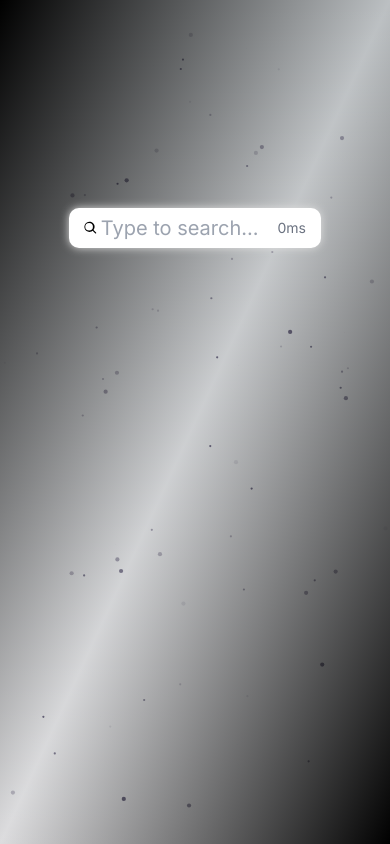
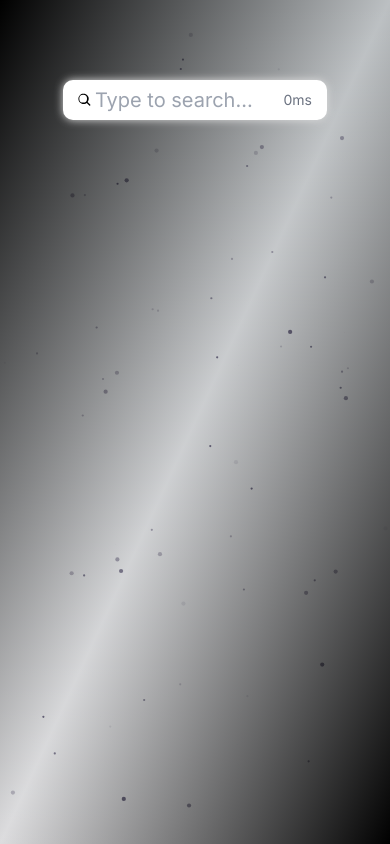
Before and after one commit to TuresCode/vercel_nextjs_postgres, a Next.js app: page / in a window 390 px wide. Built offline with nearby package versions, Linux system fonts and the light colour scheme.

Commit message:
adding style for phone

```diff
--- a/app/App.css
+++ b/app/App.css
@@ -13,3 +13,11 @@
   align-items: center;
   min-width: 210px;
 }
+
+/* Additional styles for smaller screens */
+@media (max-width: 600px) {
+  .search-bar-container {
+      top: 5rem; /* Adjust the top position */
+      min-width: 220px;
+  }
+}
```
